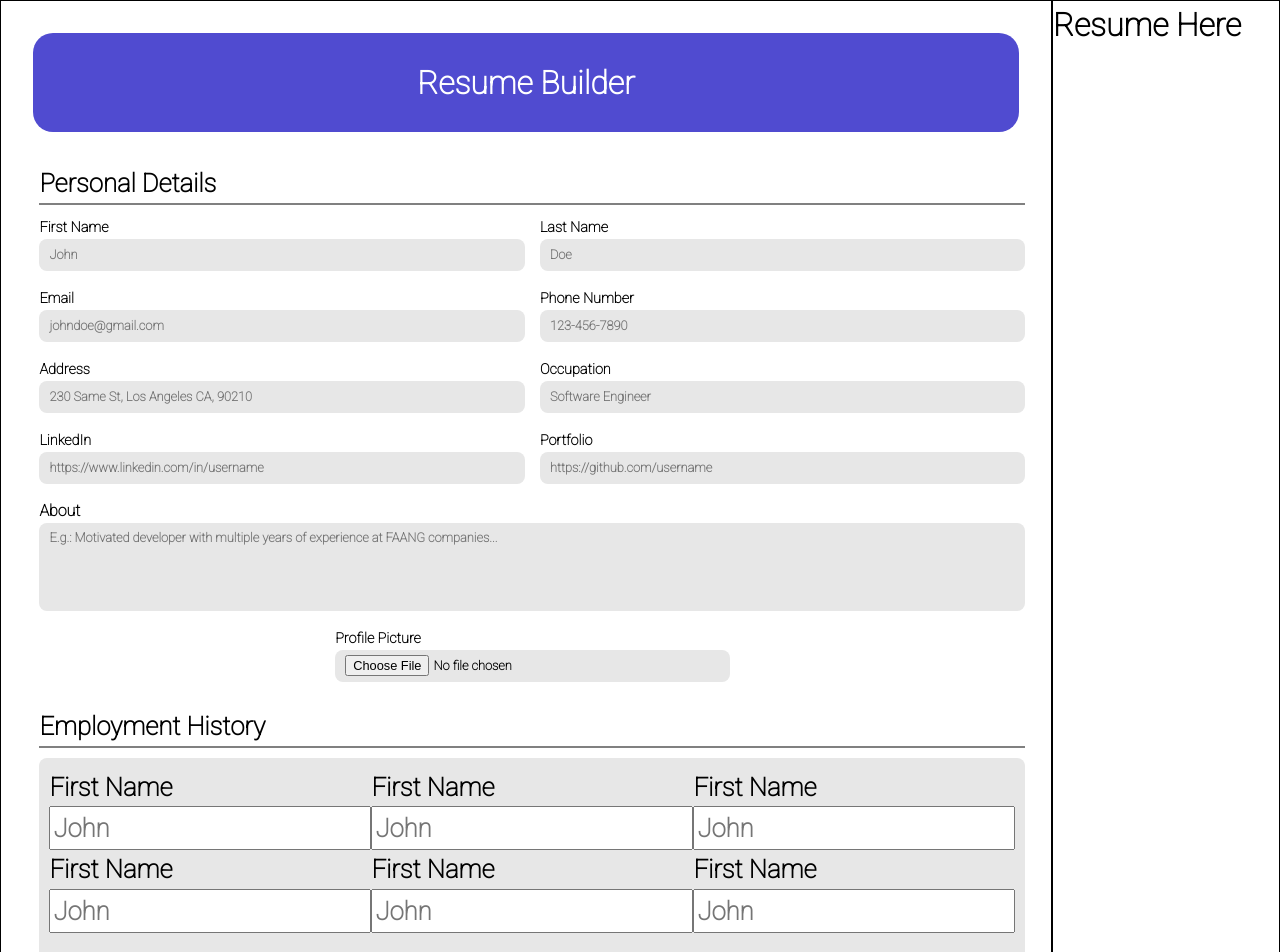
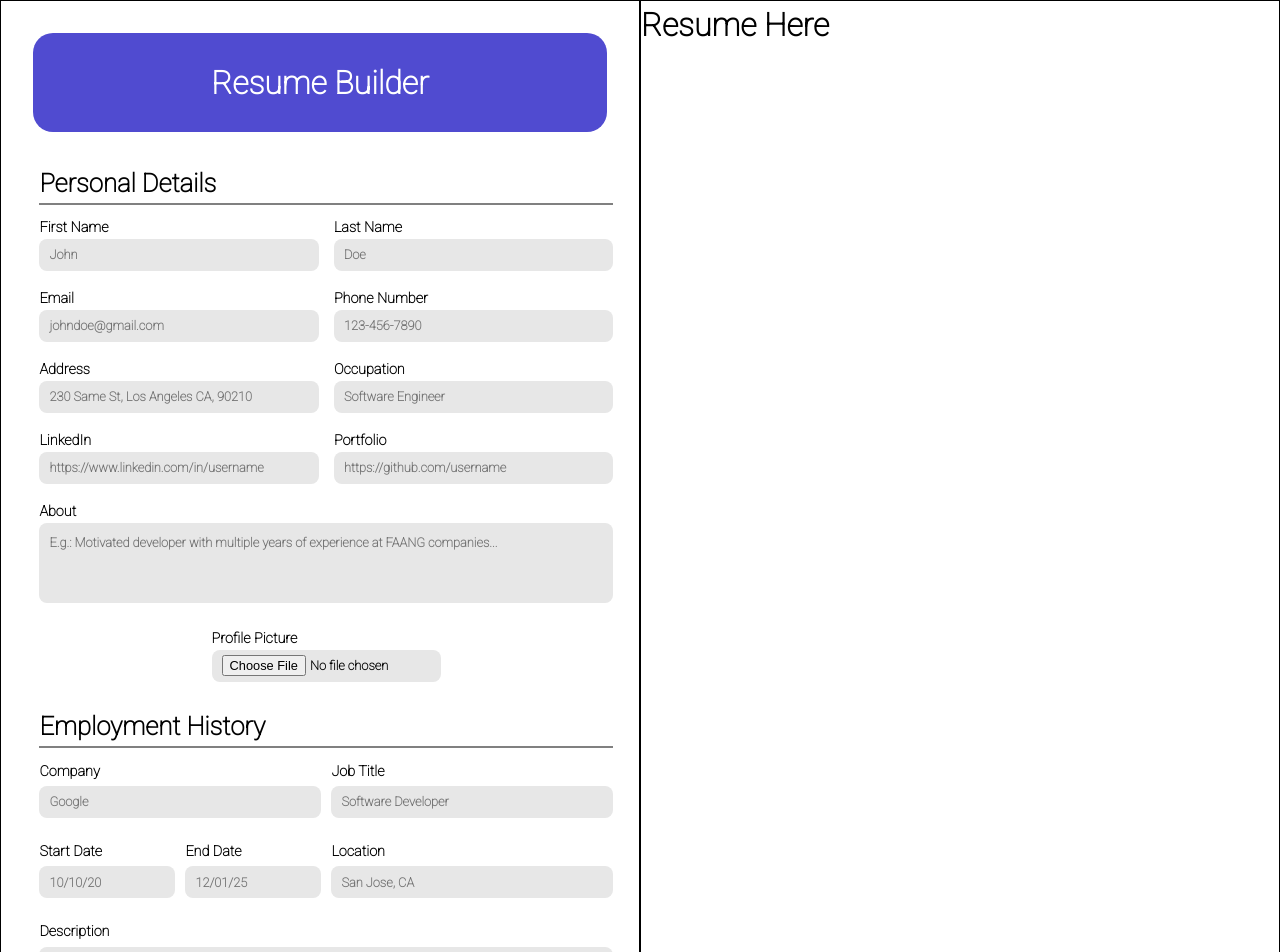
Before and after one commit to joshhkim02/cv-app-builder, a React (Vite) app: page / in a window 1280 px wide. Shown: the top 952 px of the page. Built offline with nearby package versions, Linux system fonts and the light colour scheme.

Commit message:
feat: finished practical component

```diff
--- a/src/components/General.jsx
+++ b/src/components/General.jsx
@@ -4,7 +4,11 @@
   return (
     <p className={className}>
       <label htmlFor={id}>{text}</label>
-      <input type={type} id={id} name={id} placeholder={defaultV} />
+      {type === 'textarea' ? (
+        <textarea id={id} name={id} placeholder={defaultV}></textarea>
+      ) : (
+        <input type={type} id={id} name={id} placeholder={defaultV} />
+      )}
     </p>
   );
 }
@@ -72,13 +76,20 @@
             text='Portfolio'
             defaultV='https://github.com/username'
           />
-          <p className={styles.about_container}>
+          <InputField
+            className={styles.input_label + ' ' + styles.about_textarea}
+            type='textarea'
+            id='about'
+            text='About'
+            defaultV='E.g.: Motivated developer with multiple years of experience at FAANG companies...'
+          />
+          {/* <p className={styles.about_container}>
             <label htmlFor='text_area'>About</label>
             <textarea
               className={styles.text_about}
               placeholder='E.g.: Motivated developer with multiple years of experience at FAANG companies...'
             ></textarea>
-          </p>
+          </p> */}
           <div className={styles.input_file}>
             <InputField
               className={styles.input_label}
--- a/src/components/Practical.jsx
+++ b/src/components/Practical.jsx
@@ -5,40 +5,49 @@
   return (
     <form className={styles.job_experience_form}>
       <InputField
+        className={styles.input_label + ' ' + styles.company}
         type='text'
-        id='first_name'
-        text='First Name'
-        defaultV='John'
+        id='company_name'
+        text='Company'
+        defaultV='Google'
       />
       <InputField
+        className={styles.input_label + ' ' + styles.role}
         type='text'
-        id='first_name'
-        text='First Name'
-        defaultV='John'
+        id='job_title'
+        text='Job Title'
+        defaultV='Software Developer'
       />
       <InputField
+        className={styles.input_label + ' ' + styles.start}
         type='text'
-        id='first_name'
-        text='First Name'
-        defaultV='John'
+        id='start_date'
+        text='Start Date'
+        defaultV='10/10/20'
       />
       <InputField
+        className={styles.input_label + ' ' + styles.end}
         type='text'
-        id='first_name'
-        text='First Name'
-        defaultV='John'
+        id='end_date'
+        text='End Date'
+        defaultV='12/01/25'
       />
       <InputField
+        className={styles.input_label + ' ' + styles.location}
         type='text'
-        id='first_name'
-        text='First Name'
-        defaultV='John'
+        id='job_location'
+        text='Location'
+        defaultV='San Jose, CA'
       />
       <InputField
-        type='text'
-        id='first_name'
-        text='First Name'
-        defaultV='John'
+        className={styles.input_label + ' ' + styles.description}
+        type='textarea'
+        id='job_duties'
+        text='Description'
+        defaultV='E.g.:
+Design, develop, and maintain scalable software applications following best practices.
+Collaborate with product managers, designers, and other engineers to understand requirements and translate them into technical solutions.
+Write clean, efficient, and well-documented code in languages such as Python, Java, or JavaScript.'
       />
     </form>
   );
--- a/src/styles/general.module.css
+++ b/src/styles/general.module.css
@@ -30,6 +30,21 @@
   font-size: 0.9rem;
 }
 
+.input_label textarea {
+  width: 100%;
+  height: 10vh;
+  border: none;
+  background-color: rgb(231, 231, 231);
+  border-radius: 8px;
+  padding: 10px;
+  font-size: 0.8rem;
+  resize: none;
+}
+
+.about_textarea {
+  grid-area: about;
+}
+
 .h1 {
   color: black;
   font-size: 1.6rem;
@@ -57,7 +72,6 @@
   resize: none;
   border-radius: 8px;
   font-size: 0.8rem;
-  /*----------------------------------------*/
   height: 100%;
   padding: 5px;
   padding-right: 10px;
--- a/src/styles/practical.module.css
+++ b/src/styles/practical.module.css
@@ -9,18 +9,70 @@
 .div_line {
   border: 1px solid gray;
   height: 1px;
-  margin-bottom: 10px;
 }
 
 .job_experience_form {
   display: grid;
-  grid-template-columns: 2fr 1fr;
-  grid-template-rows: 1fr 1fr 1fr;
+  grid-template-columns: repeat(4, 1fr);
+  grid-template-rows: 1fr 1fr 2fr;
   grid-template-areas:
-    'company company role'
-    'startDate endDate location'
-    'description description description';
-  padding: 10px;
+    'company company role role'
+    'startDate endDate location location'
+    'description description description description';
+  padding-bottom: 20px;
+  background-color: rgb(255, 255, 255);
+  border-radius: 8px;
+  gap: 10px;
+}
+
+.input_label input {
+  display: flex;
+  width: 100%;
+  border: none;
   background-color: rgb(231, 231, 231);
   border-radius: 8px;
+  padding: 5px;
+  padding-left: 10px;
+  padding-right: 10px;
+  height: 4vh;
+  font-size: 0.8rem;
 }
+
+.input_label label {
+  font-size: 0.9rem;
+}
+
+.company {
+  grid-area: company;
+}
+
+.role {
+  grid-area: role;
+}
+
+.start {
+  grid-area: startDate;
+}
+
+.end {
+  grid-area: endDate;
+}
+
+.location {
+  grid-area: location;
+}
+
+.description {
+  grid-area: description;
+}
+
+.description textarea {
+  width: 100%;
+  height: 100%;
+  background-color: rgb(231, 231, 231);
+  border-radius: 8px;
+  padding: 10px;
+  border: none;
+  font-size: 0.8rem;
+  resize: none;
+}
```
